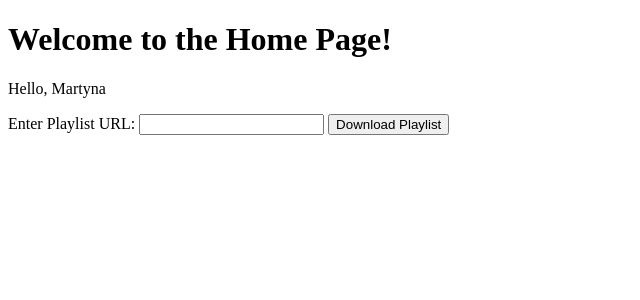
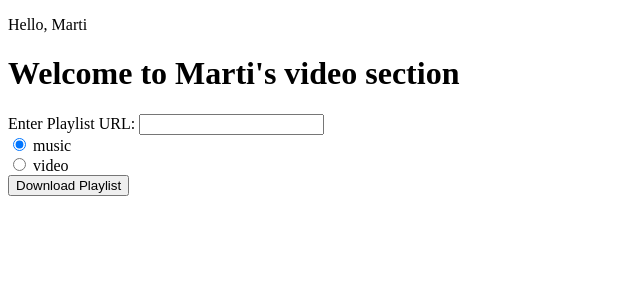
Before and after one commit to Marti-code/yt-playlist-converter, a Flask app: page / in a window 1280 px wide. Shown: the top 300 px of the page, without its empty margins (0-640 px from the left). Run offline with Flask 3, Linux system fonts and the light colour scheme.

Commit message:
music or video choice

```diff
--- a/templates/index.html
+++ b/templates/index.html
@@ -7,15 +7,37 @@
   </head>
   <body>
     <div>
+      <p>Hello, {{name}}</p>
+    </div>
+
+    <main>
       {% block content %}
-      <h1>Welcome to the Home Page!</h1>
-      <p>Hello, {{name}}</p>
+      <h1>Welcome to {{ name }}'s video section</h1>
       {% endblock %}
-    </div>
+    </main>
     <div>
       <form action="/download" method="post">
         <label for="playlist_url">Enter Playlist URL:</label>
         <input type="text" id="playlist_url" name="playlist_url" required />
+        <div>
+          <input
+            type="radio"
+            id="music_check"
+            name="source_check"
+            value="music"
+            checked
+          />
+          <label for="music">music</label>
+        </div>
+        <div>
+          <input
+            type="radio"
+            id="video_check"
+            name="source_check"
+            value="video"
+          />
+          <label for="video">video</label>
+        </div>
         <button type="submit">Download Playlist</button>
       </form>
     </div>
--- a/templates/profile.html
+++ b/templates/profile.html
@@ -1,3 +1,3 @@
 {% extends "index.html" %} {% block content %}
-<h1>This is the profile page</h1>
+<h1>Welcome to {{ name }}'s video section</h1>
 {% endblock %}
--- a/views.py
+++ b/views.py
@@ -9,7 +9,7 @@ views = Blueprint(__name__, "views")
 
 @views.route("/")
 def home():
-    return render_template("index.html", name="Martyna")
+    return render_template("index.html", name="Marti")
 
 
 @views.route('/download', methods=['POST'])
@@ -17,14 +17,25 @@ def download():
     try:
         playlist_url = request.form['playlist_url']
         playlist = Playlist(playlist_url)
+        source_check = request.form['source_check']
         download_folder = 'downloads/'
+
+        playlist_title = playlist.title
+        playlist_length = playlist.length
+
 
         # Create a folder for downloaded videos
         os.makedirs(download_folder, exist_ok=True)
 
         for video in playlist.videos:
-            # video.streams.get_highest_resolution().download(download_folder)
-            video.streams.get_audio_only().download(download_folder)
+            if source_check == "music":
+                video.streams.get_audio_only().download(download_folder)
+                vid_title = video.title
+                thumnail = video.thumbnail_url
+            else:
+                video.streams.get_highest_resolution().download(download_folder)
+                # video.streams.get_by_resolution("720p") #only if done individually
+            # render_template("profile.html", name=vid_title)
 
         # Create a zip file containing the downloaded videos
         zipfile_name = 'downloaded_videos.zip'
@@ -37,20 +48,3 @@ def download():
         return send_file(zipfile_name, as_attachment=True)
     except Exception as e:
         print("Houston we've got a problem: ", e)
-
-
-
-
-#     try:
-# #     playlist_url = request.form['playlist_url']
-#         playlist_url = "https://www.youtube.com/watch?v=dLixMzBw2j8"
-#         print(playlist_url)
-#         ytObject = YouTube(playlist_url)
-#         print(ytObject)
-#         ytVideo = ytObject.streams.get_highest_resolution()
-#         print(ytVideo)
-#         ytVideo.download('downloads/')
-#         print("video downloaded")
-#     except Exception as e:
-#         print("Error:", e)
-#     print("Success!")
```
